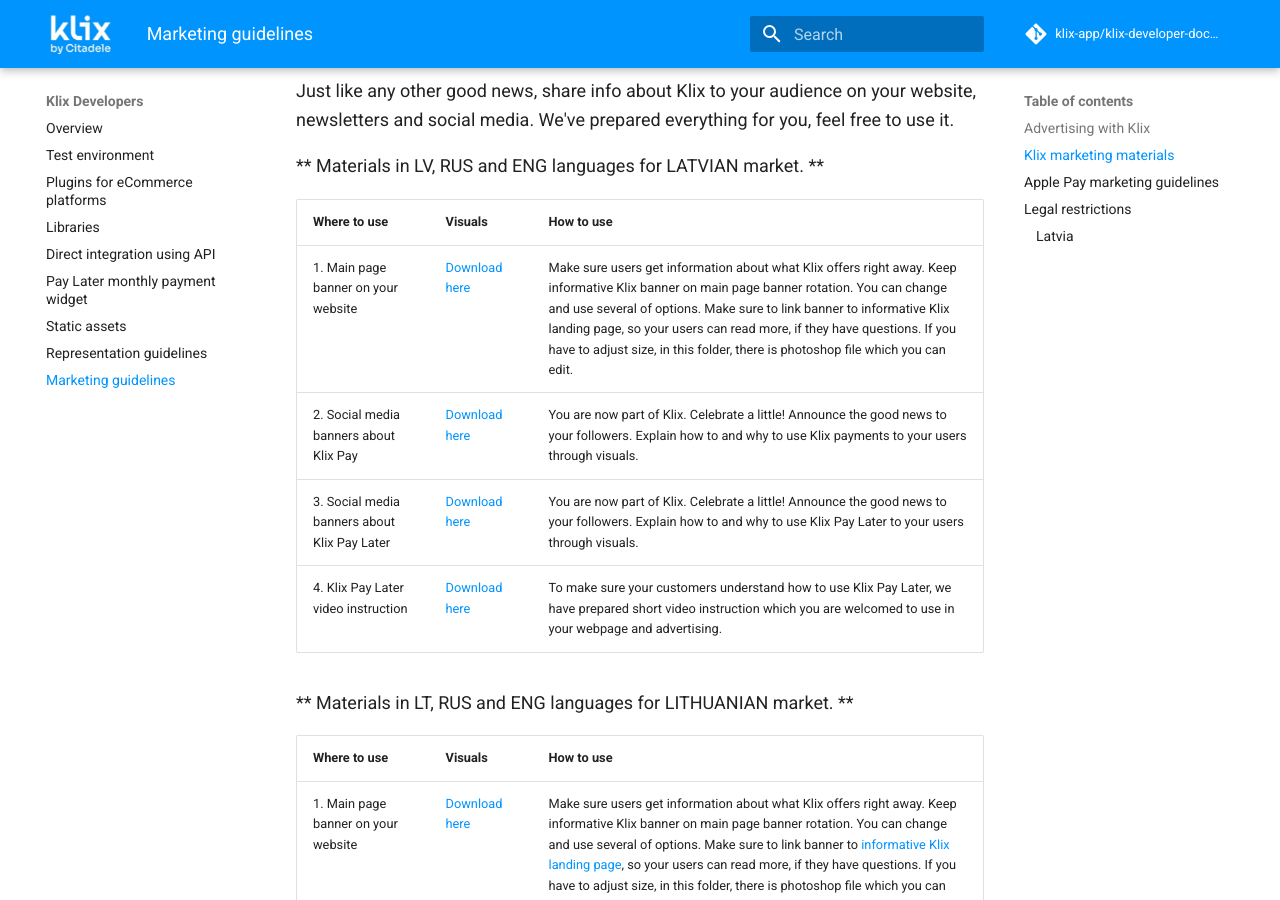
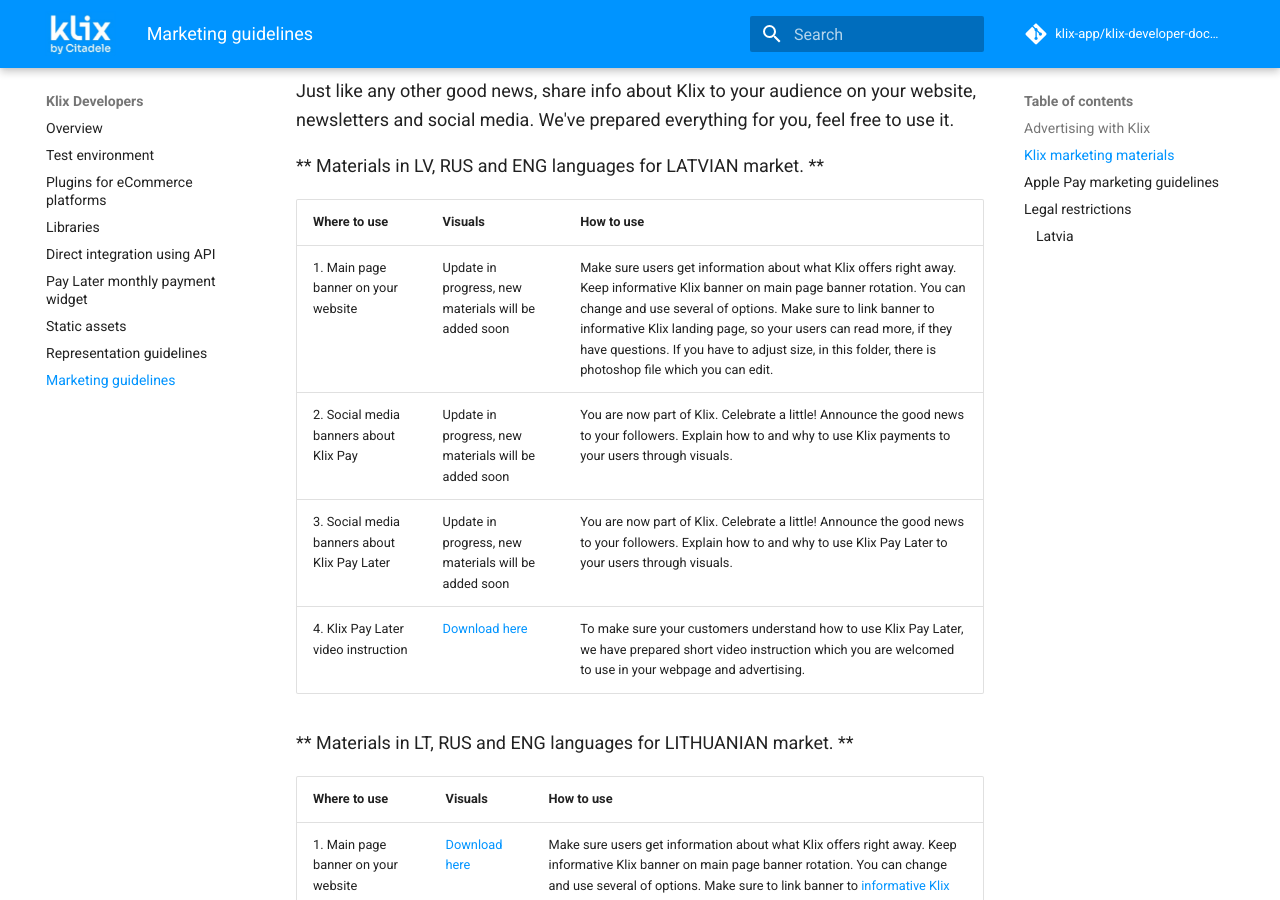
Before and after one commit to klix-app/klix-developer-documentation-website, an MkDocs documentation site: the page built from docs/marketing-guidelines.md, in a window 1280 px wide and 900 px high, scrolled down 1180 px. Built offline with MkDocs 1.6.1 and Material for MkDocs 9.7.7, drawn with Linux system fonts in a browser that asks for light colours; a script that is not in the unit is left out; comment, search, counter and statistics services are not loaded.

Commit message:
Hide download links

```diff
--- a/docs/marketing-guidelines.md
+++ b/docs/marketing-guidelines.md
@@ -23,9 +23,9 @@
 
 | Where to use | Visuals | How to use |
 |-----|------|-----|
-| 1. Main page banner on your website | [Download here](https://drive.google.com/uc?export=download&id=1lNrQZ_w_jLlttDtZEAnpFc4dkYSwS8o-) | Make sure users get information about what Klix offers right away. Keep informative Klix banner on main page banner rotation. You can change and use several of options. Make sure to link banner to informative Klix landing page, so your users can read more, if they have questions. If you have to adjust size, in this folder, there is photoshop file which you can edit. |
-|2. Social media banners about Klix Pay  | [Download here](https://drive.google.com/uc?export=download&id=15OJoExfceRHVzzvNElhnS0qXZ0R3nydm) | You are now part of Klix. Celebrate a little! Announce the good news to your followers. Explain how to and why to use Klix payments to your users through visuals.  |
-|3. Social media banners about Klix Pay Later | [Download here](https://drive.google.com/uc?export=download&id=12QfyEvVWn73g2Ywab4yME_op6YVyne6a) | You are now part of Klix. Celebrate a little! Announce the good news to your followers. Explain how to and why to use Klix Pay Later to your users through visuals. |
+| 1. Main page banner on your website | Update in progress, new materials will be added soon| Make sure users get information about what Klix offers right away. Keep informative Klix banner on main page banner rotation. You can change and use several of options. Make sure to link banner to informative Klix landing page, so your users can read more, if they have questions. If you have to adjust size, in this folder, there is photoshop file which you can edit. |
+|2. Social media banners about Klix Pay  | Update in progress, new materials will be added soon | You are now part of Klix. Celebrate a little! Announce the good news to your followers. Explain how to and why to use Klix payments to your users through visuals.  |
+|3. Social media banners about Klix Pay Later | Update in progress, new materials will be added soon | You are now part of Klix. Celebrate a little! Announce the good news to your followers. Explain how to and why to use Klix Pay Later to your users through visuals. |
 |4. Klix Pay Later video instruction | [Download here](https://drive.google.com/uc?export=download&id=1RA9OIOAmZj6eGZW97xZwgAEb29NknR79) | To make sure your customers understand how to use Klix Pay Later, we have prepared short video instruction which you are welcomed to use in your webpage and advertising. |
 
 ** Materials in LT, RUS and ENG languages for LITHUANIAN market. **
```
